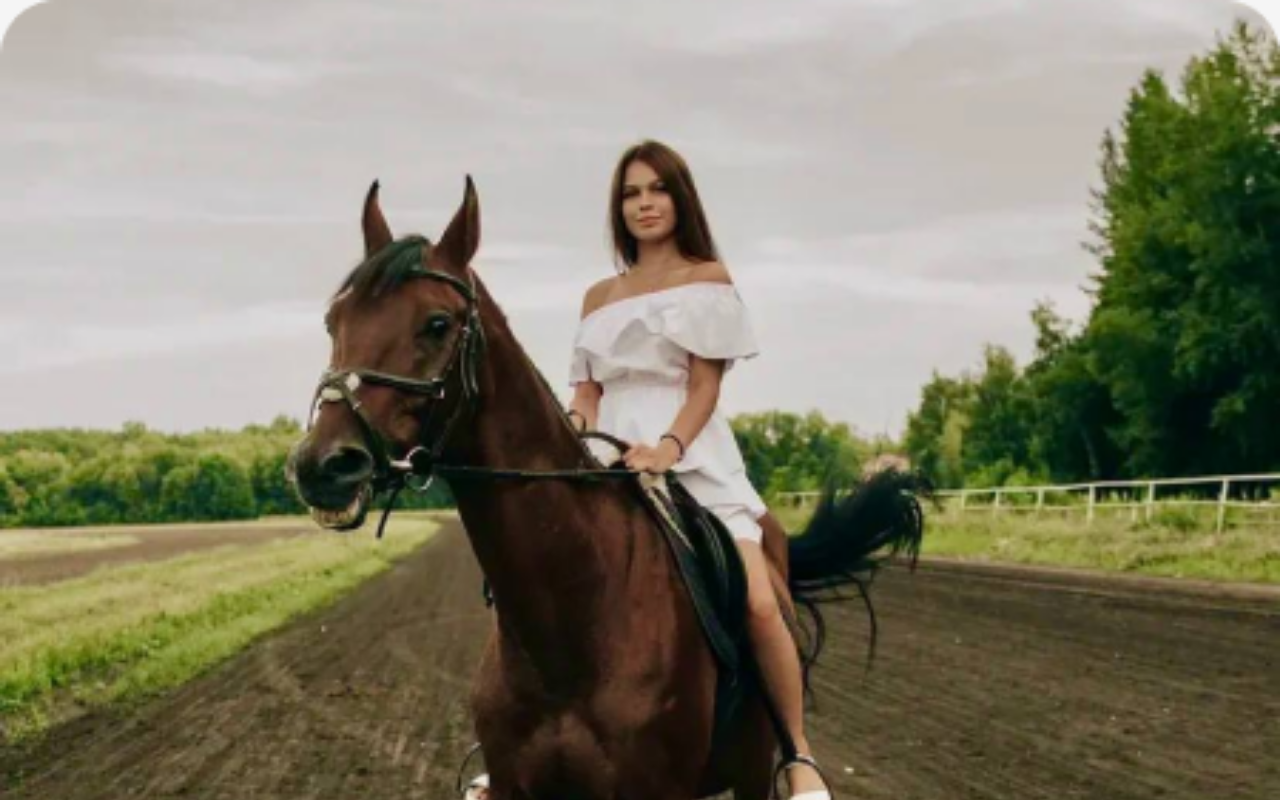
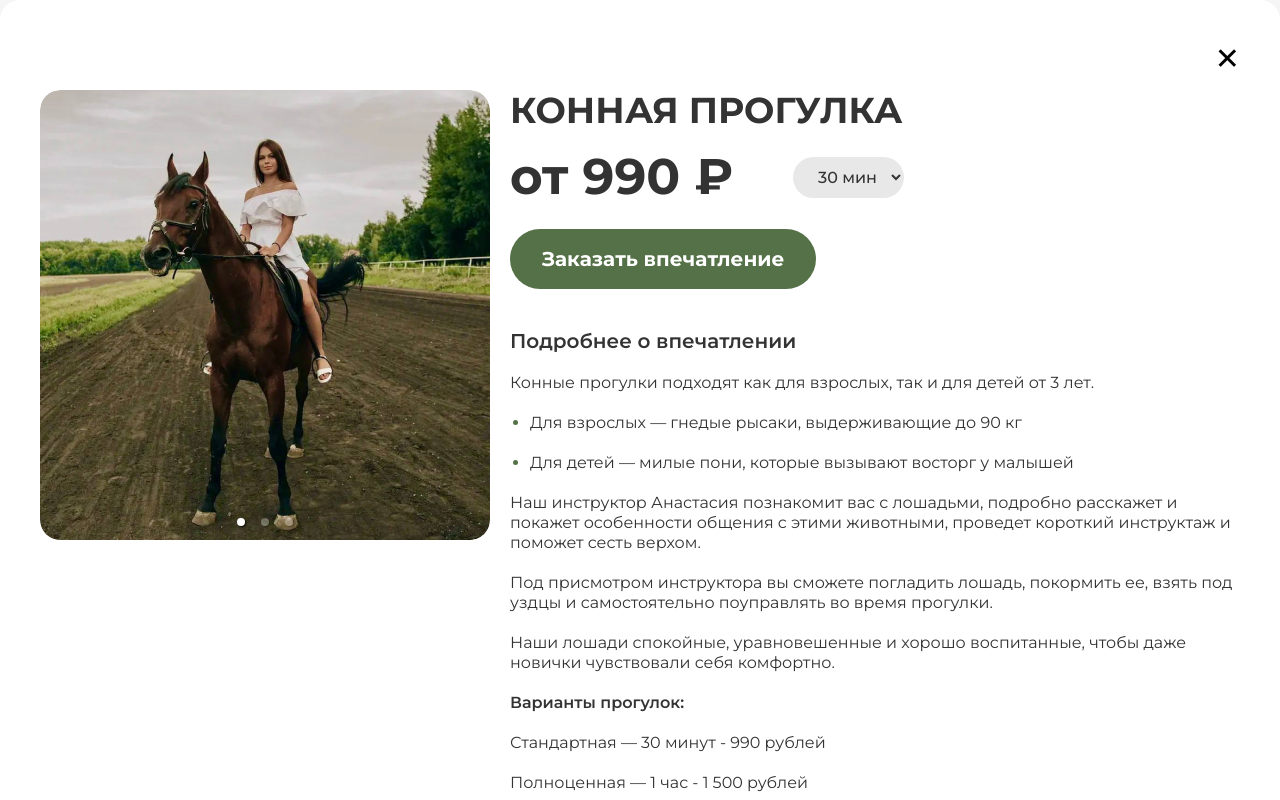
Before and after one commit to VladimirVolvakov/certifcates-shop-react-app, a React (Create React App) app: page / in a window 1280 px wide. Shown: the top 800 px of the page. Built offline with nearby package versions, Linux system fonts and the light colour scheme.

Commit message:
style: add styles for ImpressionDetails component

```diff
--- a/src/components/ImpressionDetails.jsx
+++ b/src/components/ImpressionDetails.jsx
@@ -1,5 +1,5 @@
 // Styles:
-import { Button, Container, Description, Header, Image, ImageContainer, Main, MiddlePart, Option, PhotoCarousel, Price, Select, Subheader, Title, UpperPart } from "./ImpressionDetails.styles";
+import { Button, CloseButton, Container, Description, Header, Image, ImageContainer, Main, MiddlePart, Option, PhotoCarousel, Price, Select, Subheader, Title, UpperPart } from "./ImpressionDetails.styles";
 // Impressions information:
 import { impressionsData } from "../data";
 // Carousel:
@@ -9,14 +9,15 @@ import "react-responsive-carousel/lib/styles/carousel.min.css";
 const ImpressionDetails = () => {
   return (
     <Container>
+      <CloseButton>✕</CloseButton>
       <PhotoCarousel>
         <Carousel
           className="carousel"
           showArrows={false}
-          autoPlay
+          autoPlay={false}
           infiniteLoop
           showStatus={false}
-          showThumbs={false}
+          showThumbs
           swipeable
           transitionTime={400}
         >
--- a/src/components/ImpressionDetails.styles.js
+++ b/src/components/ImpressionDetails.styles.js
@@ -1,31 +1,127 @@
 import styled from "styled-components";
 
-export const Container = styled.div``;
+export const Container = styled.div`
+  position: relative;
+  width: 100%;
+  max-width: 1300px;
+  margin: 0 auto;
+  padding: 90px 40px 40px 40px;
+  border-radius: 20px;
+  background: #fff;
+  display: flex;
+  justify-content: space-between;
+`;
 
-export const PhotoCarousel = styled.div``;
+export const CloseButton = styled.div`
+  position: absolute;
+  top: 40px;
+  right: 40px;
+  font-size: 30px;
+  cursor: pointer;
+  transition: all 0.3s;
 
-export const ImageContainer = styled.div``;
+  &:hover {
+    font-weight: 800;
+  }
+`;
 
-export const Image = styled.img``;
+export const PhotoCarousel = styled.div`
+  width: 450px;
+  border-radius: 20px;
+  overflow: hidden;
+`;
 
-export const Description = styled.div``;
+export const ImageContainer = styled.div`
+  border-radius: 20px;
+`;
 
-export const Header = styled.div``;
+export const Image = styled.img`
+  border-radius: 20px;
+`;
+
+export const Description = styled.div`
+  width: 730px;
+`;
+
+export const Header = styled.div`
+  width: 394px;
+  margin-bottom: 40px;
+`;
 
 export const UpperPart = styled.div``;
 
-export const MiddlePart = styled.div``;
+export const MiddlePart = styled.div`
+  margin: 20px 0 25px;
+  display: flex;
+  justify-content: space-between;
+  align-items: center;
+`;
 
-export const Title = styled.h3``;
+export const Title = styled.h3`
+  font-size: 36px;
+  line-height: 40px;
+  font-weight: 700;
+  color: #333;
+`;
 
-export const Price = styled.h2``;
+export const Price = styled.h2`
+  font-size: 50px;
+  line-height: 54px;
+  font-weight: 700;
+  color: #333;
+`;
 
-export const Select = styled.select``;
+export const Select = styled.select`
+  background: #e8e8e8;
+  border: none;
+  border-radius: 40px;
+  outline: none;
+  font-size: 16px;
+  line-height: 20px;
+  font-weight: 500;
+  color: #333;
+  padding: 10px 10px 10px 20px;
+`;
 
-export const Option = styled.option``;
+export const Option = styled.option`
+  background: #e8e8e8;
+  border: none;
+  outline: none;
+  font-size: 16px;
+  line-height: 20px;
+  font-weight: 500;
+  color: #333;
+  padding: 10px 0 10px 20px;
+  text-align: center;
+`;
 
-export const Button = styled.button``;
+export const Button = styled.button`
+  display: flex;
+  justify-content: center;
+  align-items: center;
+  padding: 18px 32px;
+  border-radius: 40px;
+  border: none;
+  background: #547147;
+  font-size: 20px;
+  line-height: 24px;
+  font-weight: 700;
+  color: #fff;
+  cursor: pointer;
+  transition: all 0.3s;
+
+  &:hover {
+    background: #547900;
+    opacity: 0.8;
+  }
+`;
 
 export const Main = styled.div``;
 
-export const Subheader = styled.h4``;
+export const Subheader = styled.h4`
+  font-size: 20px;
+  line-height: 24px;
+  font-weight: 600;
+  color: #333;
+  margin-bottom: 20px;
+`;
--- a/src/data.js
+++ b/src/data.js
@@ -1,14 +1,47 @@
 import styled from "styled-components";
 
-import ImprDetHorseRiding from "./assets/images/ImprDetHorseRiding.png"
+import ImprDetHorseRiding from "./assets/images/ImprDetHorseRiding.png";
 
-const Div = styled.div``;
+const Div = styled.div`
+  display: flex;
+  flex-direction: column;
+  gap: 20px;
+`;
 
-const Paragraph = styled.p``;
+const Paragraph = styled.p`
+  font-size: 16px;
+  line-height: 20px;
+  font-weight: 400;
+  color: #333;
+`;
 
-const UnorderedList = styled.ul``;
+const BoldParagraph = styled.p`
+  font-size: 16px;
+  line-height: 20px;
+  font-weight: 600;
+  color: #333;
+`;
 
-const ListItem = styled.li``;
+const UnorderedList = styled.ul`
+  display: flex;
+  flex-direction: column;
+  align-items: flex-start;
+  gap: 20px;
+  padding-left: 20px;
+`;
+
+const ListItem = styled.li`
+  font-size: 16px;
+  line-height: 20px;
+  font-weight: 400;
+  color: #333;
+
+  &::marker {
+    height: 10px;
+    width: 10px;
+    color: #547147;
+  }
+`;
 
 export const impressionsData = [
   {
@@ -198,7 +231,7 @@ export const impressionsData = [
   {
     id: 5,
     title: "КОННАЯ ПРОГУЛКА",
-    imgSrc: [ ImprDetHorseRiding, ImprDetHorseRiding, ImprDetHorseRiding],
+    imgSrc: [ImprDetHorseRiding, ImprDetHorseRiding, ImprDetHorseRiding],
     options: [
       {
         price: "от 990 ₽",
@@ -210,7 +243,9 @@ export const impressionsData = [
               лет.
             </Paragraph>
             <UnorderedList>
-              <ListItem>Для взрослых — гнедые рысаки, выдерживающие до 90 кг</ListItem>
+              <ListItem>
+                Для взрослых — гнедые рысаки, выдерживающие до 90 кг
+              </ListItem>
               <ListItem>
                 Для детей — милые пони, которые вызывают восторг у малышей
               </ListItem>
@@ -229,14 +264,16 @@ export const impressionsData = [
               Наши лошади спокойные, уравновешенные и хорошо воспитанные, чтобы
               даже новички чувствовали себя комфортно.
             </Paragraph>
-            <Paragraph>Варианты прогулок:</Paragraph>
-            <UnorderedList>
-              <ListItem>Стандартная — 30 минут - 990 рублей</ListItem>
-              <ListItem>Полноценная — 1 час - 1 500 рублей</ListItem>
-              <ListItem>Романтическая прогулка — 1,5 часа - 5 000 руб (на двоих)</ListItem>
-              <ListItem>Фотосессия с лошадью или пони — 30 минут - 3 000 руб</ListItem>
-            </UnorderedList>
-            <p>Локация - ипподром за Парком Победы</p>
+            <BoldParagraph>Варианты прогулок:</BoldParagraph>
+            <Paragraph>Стандартная — 30 минут - 990 рублей</Paragraph>
+            <Paragraph>Полноценная — 1 час - 1 500 рублей</Paragraph>
+            <Paragraph>
+              Романтическая прогулка — 1,5 часа - 5 000 руб (на двоих)
+            </Paragraph>
+            <Paragraph>
+              Фотосессия с лошадью или пони — 30 минут - 3 000 руб
+            </Paragraph>
+            <Paragraph>Локация - ипподром за Парком Победы</Paragraph>
           </Div>
         ),
       },
```
